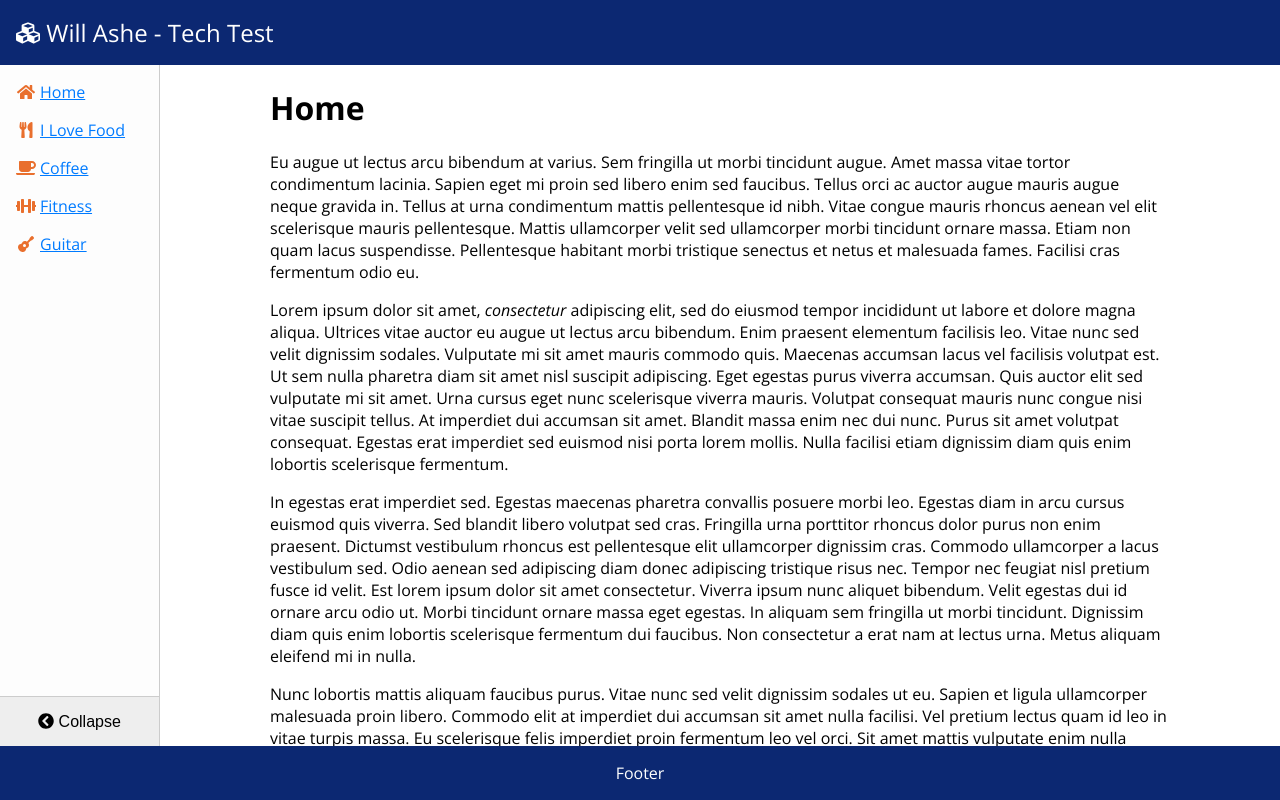
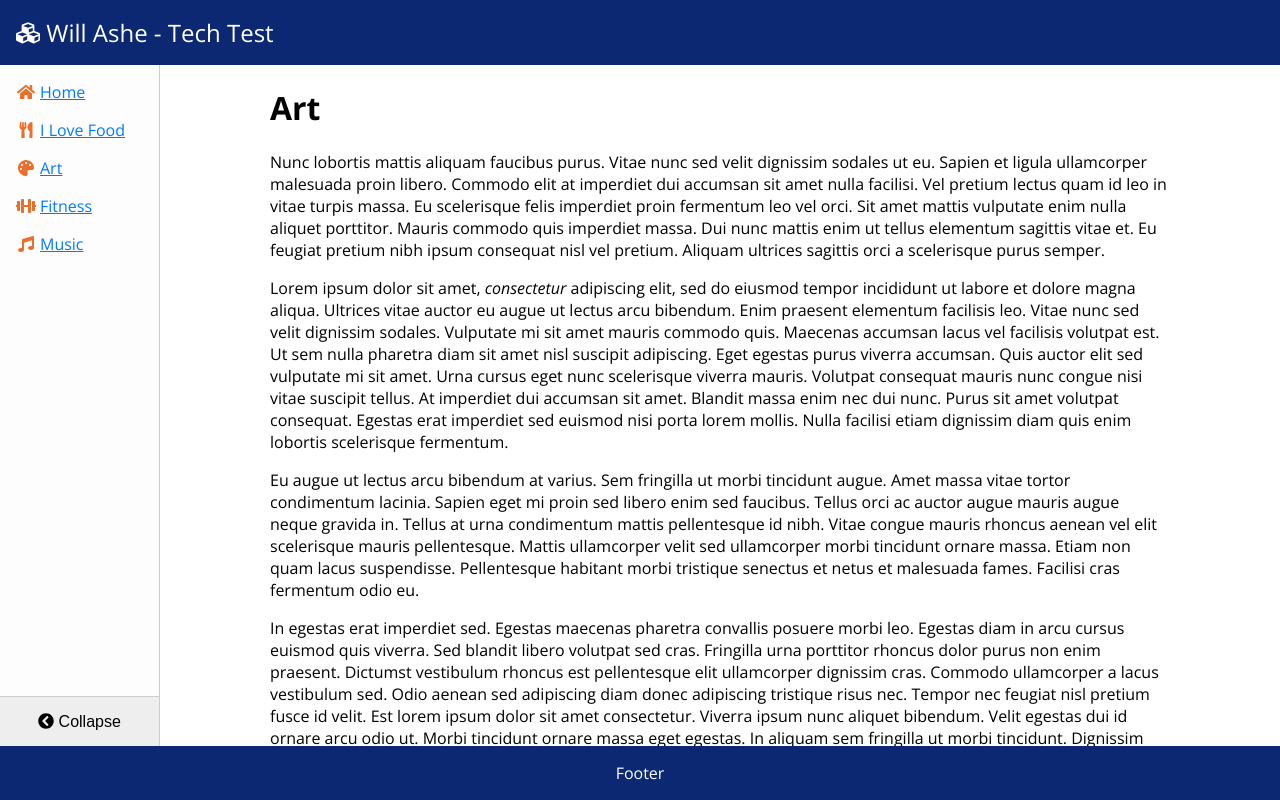
Before and after one commit to willashe/tech-test, a React app: page /tech-test/art in a window 1280 px wide. Built offline with nearby package versions, Linux system fonts and the light colour scheme.

Commit message:
page content

```diff
--- a/src/App.tsx
+++ b/src/App.tsx
@@ -5,9 +5,9 @@ import Header from './components/Header';
 import SideNav from './components/SideNav/';
 import Home from './components/pages/Home';
 import Food from './components/pages/Food';
-import Coffee from './components/pages/Coffee';
+import Art from './components/pages/Art';
 import Fitness from './components/pages/Fitness';
-import Guitar from './components/pages/Guitar';
+import Music from './components/pages/Music';
 import Footer from './components/Footer';
 
 const App = () => (
@@ -24,14 +24,14 @@ const App = () => (
                 <Route exact path="/food">
                   <Food />
                 </Route>
-                <Route exact path="/coffee">
-                  <Coffee />
+                <Route exact path="/art">
+                  <Art />
                 </Route>
                 <Route path="/fitness">
                   <Fitness />
                 </Route>
-                <Route path="/guitar">
-                  <Guitar />
+                <Route path="/music">
+                  <Music />
                 </Route>
                 <Route path="/">
                   <Home />
--- a/src/components/SideNav/SideNav.tsx
+++ b/src/components/SideNav/SideNav.tsx
@@ -3,9 +3,9 @@ import { FontAwesomeIcon } from '@fortawesome/react-fontawesome';
 import {
   faHome,
   faUtensils,
-  faCoffee,
+  faPalette,
   faDumbbell,
-  faGuitar,
+  faMusic,
   faChevronCircleLeft,
   faChevronCircleRight,
 } from '@fortawesome/free-solid-svg-icons';
@@ -32,7 +32,7 @@ const SideNav = () => {
           </li>
 
           <li>
-            <NavLink to="/coffee" icon={faCoffee} label="Coffee" />
+            <NavLink to="/art" icon={faPalette} label="Art" />
           </li>
 
           <li>
@@ -40,7 +40,7 @@ const SideNav = () => {
           </li>
 
           <li>
-            <NavLink to="/guitar" icon={faGuitar} label="Guitar" />
+            <NavLink to="/music" icon={faMusic} label="Music" />
           </li>
         </ul>
       </nav>
--- a/src/components/pages/Coffee.tsx
+++ b/src/components/pages/Art.tsx
@@ -1,8 +1,8 @@
 import React from 'react';
 
-const Coffee = () => (
+const Art = () => (
   <>
-    <h1>Coffee</h1>
+    <h1>Art</h1>
 
     <p>
       Nunc lobortis mattis aliquam faucibus purus. Vitae nunc sed velit
@@ -102,4 +102,4 @@ const Coffee = () => (
   </>
 );
 
-export default Coffee;
+export default Art;
--- a/src/components/pages/Guitar.tsx
+++ b/src/components/pages/Music.tsx
@@ -1,8 +1,8 @@
 import React from 'react';
 
-const Guitar = () => (
+const Music = () => (
   <>
-    <h1>Guitar</h1>
+    <h1>Music</h1>
 
     <p>
       In egestas erat imperdiet sed. Egestas maecenas pharetra convallis posuere
@@ -72,4 +72,4 @@ const Guitar = () => (
   </>
 );
 
-export default Guitar;
+export default Music;
```
